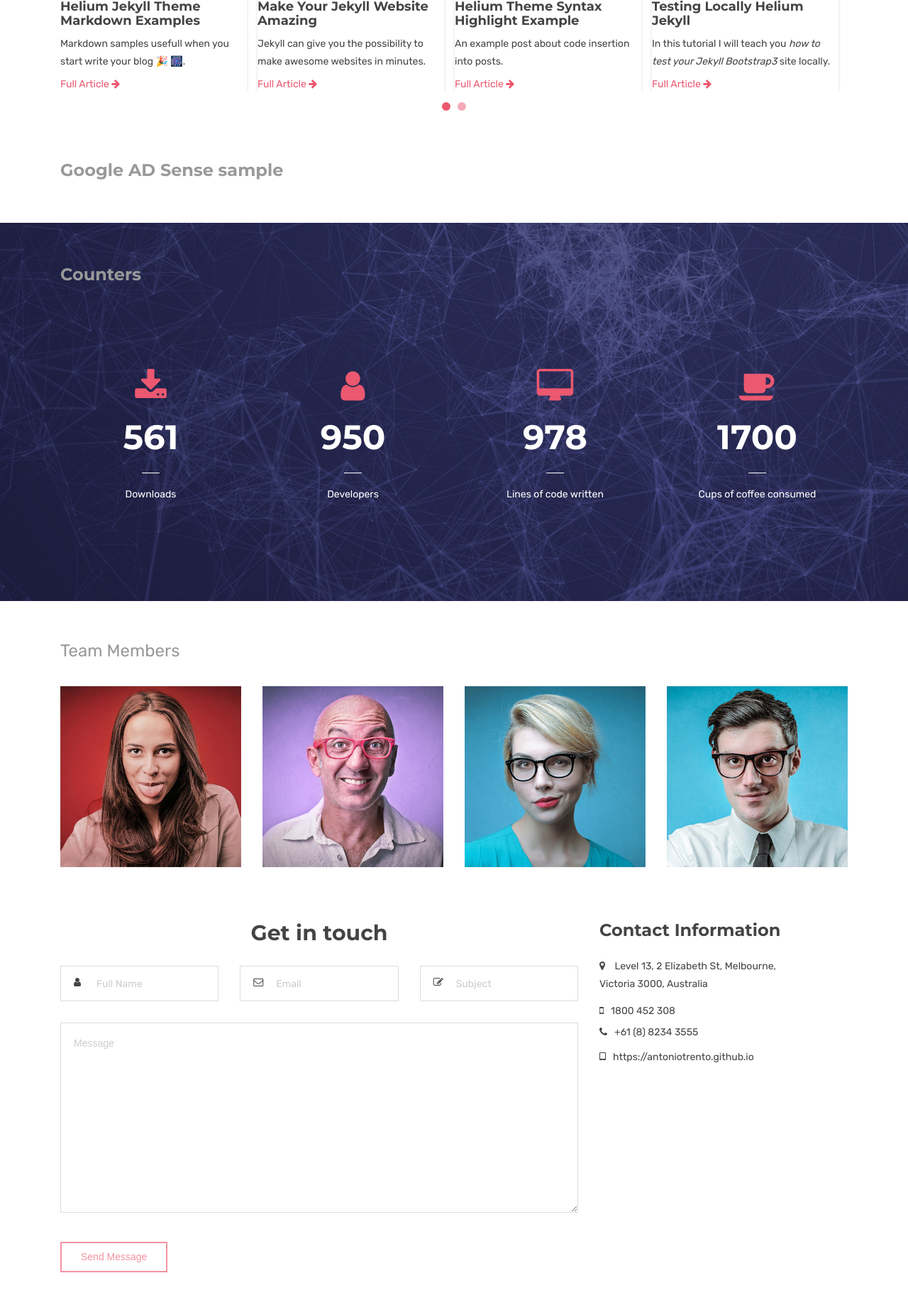
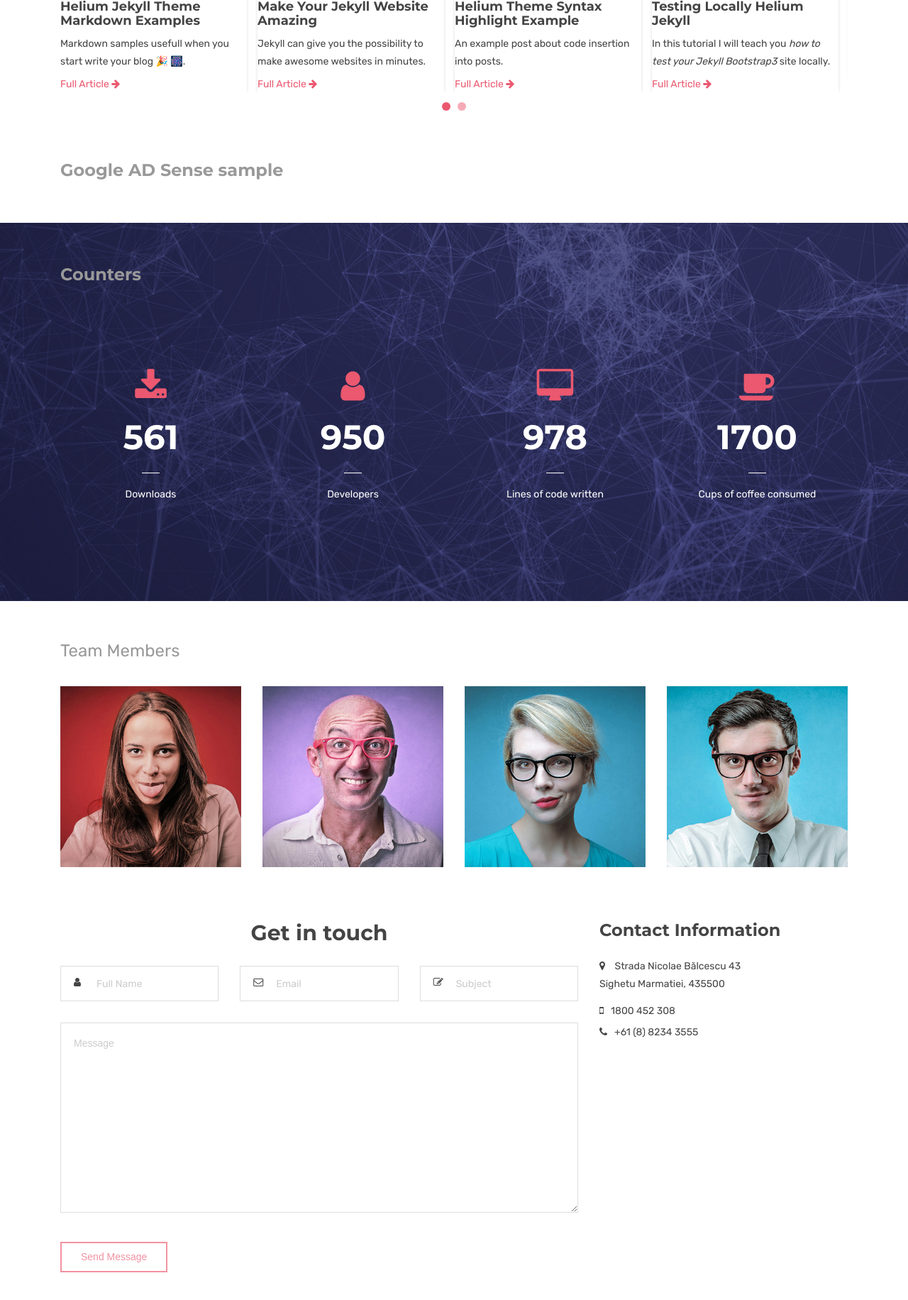
Before and after one commit to bledeamarius/presentation-website, a Jekyll site: the page built from index.html, in a window 1280 px wide, cut to the strip 2109-3986 px from the top of the page. Shown: the top 1832 px of the strip at 71% size. Built offline with Jekyll 4.4.1, drawn with Linux system fonts in a browser that asks for light colours.

Commit message:
rm trailing /

```diff
--- a/_config.yml
+++ b/_config.yml
@@ -75,7 +75,7 @@
   #   - Only the following values are falsy: ["", null, false]
   #   - When setting BASE_PATH it must be a valid url.
   #     This means always setting the protocol (http|https) or prefixing with "/"
-  BASE_PATH : https://bledeamarius.github.io/presentation-website/
+  BASE_PATH : https://bledeamarius.github.io/presentation-website
 
   # By default, the asset_path is automatically defined relative to BASE_PATH plus the enabled theme.
   # ex: [BASE_PATH]/assets/themes/[THEME-NAME]
--- a/footers.html
+++ b/footers.html
@@ -183,4 +183,3 @@
 
     </div>
     <!-- Content Area End -->
-    <div class="text-center">Love this UI Kit? Get more Free and Premium <a href="https://uideck.com/products/category/ui-kits/">Bootstrap UI Kits</a> </div>
--- a/index.html
+++ b/index.html
@@ -410,15 +410,15 @@
             <div class="contact-info">
               <address>
 							<i class="fa fa-map-marker icons cyan-color contact-info-icon"></i>
-							Level 13, 2 Elizabeth St, Melbourne,
+							Strada Nicolae Bălcescu 43
 							<br>
-							Victoria 3000, Australia
+							Sighetu Marmatiei, 435500
 						</address>
               <div class="tel-info">
                 <a href="tel:1800452308"><i class="fa fa-mobile icons cyan-color contact-info-icon"></i>1800 452 308</a>
                 <a href="tel:+61(8)82343555"><i class="fa fa-phone icons cyan-color contact-info-icon"></i>+61 (8) 8234 3555</a>
               </div>
-              <a href="https://antoniotrento.github.io"><i class="fa fa-tablet icons cyan-color contact-info-icon"></i>https://antoniotrento.github.io</a>
+              <!-- <a href="https://antoniotrento.github.io"><i class="fa fa-tablet icons cyan-color contact-info-icon"></i>https://antoniotrento.github.io</a> -->
               {% include social-block.html %}
             </div>
           </div>
```
